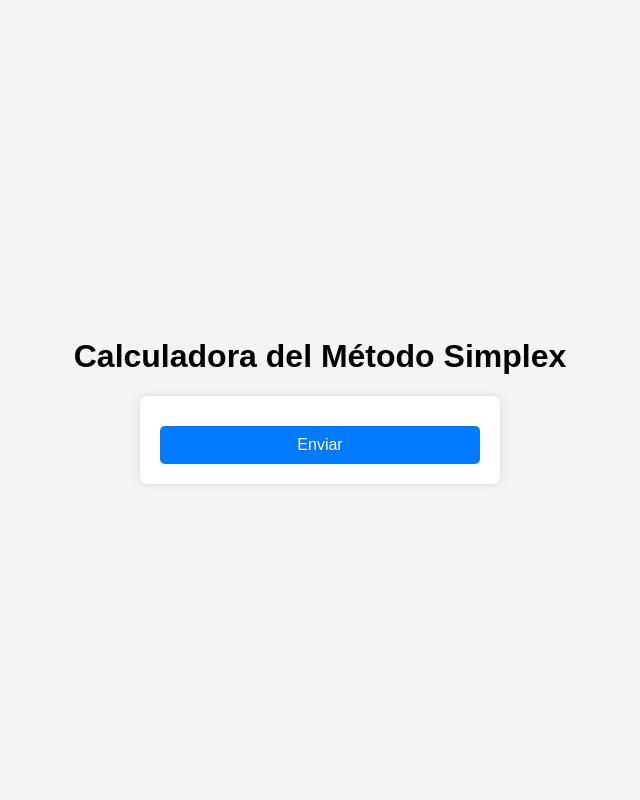
After one commit to 3lgocho/calculadora-metodo-simplex, a Flask app: template templates/form2.html in a window 1280 px wide. The commit adds this page. Shown: the whole page, without its empty margins (320-960 px from the left). Run offline with Flask 3, Linux system fonts and the light colour scheme; the template is opened without the code that fills it, so the values that code supplies are empty.

Commit message:
form 2 agregado

```diff
--- a/app.py
+++ b/app.py
@@ -5,16 +5,5 @@ app = Flask(__name__)
 def index():
     return render_template('index.html')
 
-@app.route('/submit', methods=['POST'])
-def submit():
-    variables = request.form['variables']
-    restricciones = request.form['restricciones']
-
-    with open('datos.txt', 'w') as f:
-        f.write(f'variable1: {variables}\n')
-        f.write(f'variable2: {restricciones}\n')
-
-    return 'Datos guardados con éxito'
-
 if __name__ == '__main__':
     app.run(debug=True)
--- a/datos.txt
+++ b/datos.txt
@@ -1,2 +1,2 @@
-variable1: 345
-variable2: 6765757
+variable1: 1
+variable2: 1
--- a/static/styles.css
+++ b/static/styles.css
@@ -10,12 +10,31 @@ body {
 }
 
 form {
-    background: white;
+    font-family: Arial, sans-serif;
+    font-size: large;
+    background: rgb(255, 255, 255);
     padding: 20px;
     border-radius: 8px;
+    width: 25%;
     box-shadow: 0 0 10px rgba(0, 0, 0, 0.1);
 }
 
 input[type="number"] {
-    width: 50px;
+    width: 20%;
 }
+
+button {
+    width: 100%;
+    padding: 10px;
+    background-color: #007bff;
+    color: white;
+    border: none;
+    border-radius: 5px;
+    cursor: pointer;
+    font-size: 16px;
+    margin-top: 10px;
+}
+
+button:hover {
+    background-color: #0056b3;
+}
--- /dev/null
+++ b/templates/form2.html
@@ -0,0 +1,19 @@
+<!DOCTYPE html>
+<html lang="es">
+<head>
+    <meta charset="UTF-8">
+    <meta name="viewport" content="width=device-width, initial-scale=1.0">
+    <title>Calculadora del Método Simplex</title>
+    <link rel="stylesheet" href="styles.css">
+</head>
+<body>
+    <h1>Calculadora del Método Simplex</h1>
+    <form id="tablasimplexform">
+        <div id="funcionObjetivo"></div>
+        <div id="restriccionesContenedor"></div>
+        <button type="submit">Enviar</button>
+    </form>
+
+    <script src="script.js"></script>
+</body>
+</html>
```
Also changed, not shown: form.js (deleted, +0 -17 lines), static/form.js (added, +58 -0 lines), templates/index.html (+10 -4 lines), 1 other file.
